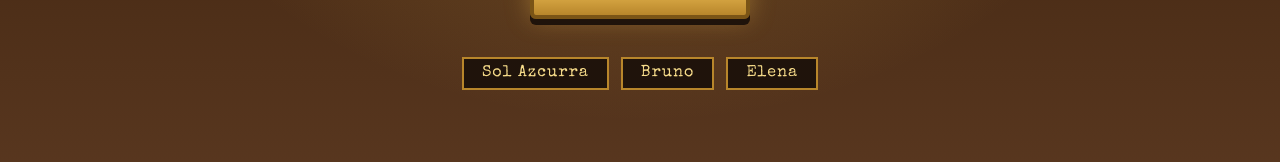
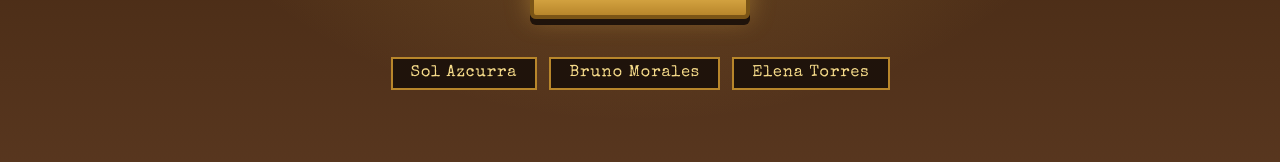
Before and after one commit to imyourpossesion/radio, a plain HTML site: page index.html in a window 1280 px wide. Shown: the part 633-795 px from the top of the page. Drawn offline with nearby package versions, Linux system fonts and the light colour scheme; a web font is replaced by a local one.

Commit message:
Update index.html

```diff
--- a/index.html
+++ b/index.html
@@ -212,7 +212,7 @@
     <h1>Medios Comunicativos Masivos:<span>Radio</span></h1>
     <p class="sub">De las ondas invisibles a los podcasts</p>
     <a class="btn" href="#radio">Sintonizar</a>
-    <div class="team"><span>Sol Azcurra</span><span>Bruno</span><span>Elena</span></div>
+    <div class="team"><span>Sol Azcurra</span><span>Bruno Morales</span><span>Elena Torres</span></div>
   </div>
   <div class="wave" style="color:var(--parch2)"><svg viewBox="0 0 1440 50" preserveAspectRatio="none"><path fill="currentColor" d="M0 25 Q90 0 180 25 T360 25 T540 25 T720 25 T900 25 T1080 25 T1260 25 T1440 25 V50 H0Z"/></svg></div>
 </section>
@@ -334,7 +334,7 @@
 
 <footer id="creditos">
   <div class="cols">
-    <div><h3>Créditos</h3><p>Proyecto sobre <b>Medios Comunicativos Masivos: Radio</b>.<br>Integrantes: Sol Azcurra, Bruno y Elena.</p></div>
+    <div><h3>Créditos</h3><p>Proyecto sobre <b>Medios Comunicativos Masivos: Radio</b>.<br>Integrantes: Sol Azcurra, Bruno Morales y Elena Torres.</p></div>
     <div><h3>Fuentes</h3><ul>
       <li><a href="https://www.educ.ar/recursos/111079/" target="_blank">Educ.ar – La primera transmisión radial</a></li>
       <li><a href="https://www.educ.ar/recursos/90629/el-siglo-audiovisual" target="_blank">Educ.ar – El siglo audiovisual</a></li>
```
